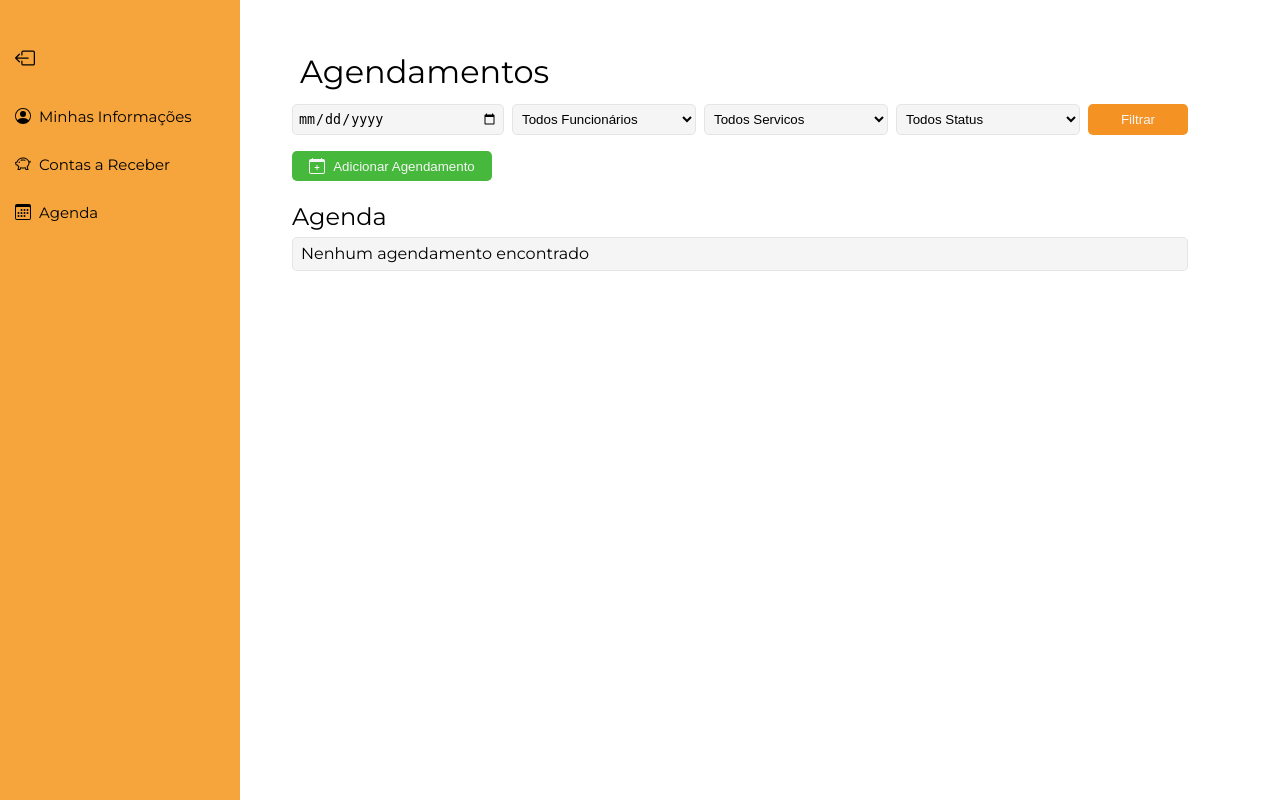
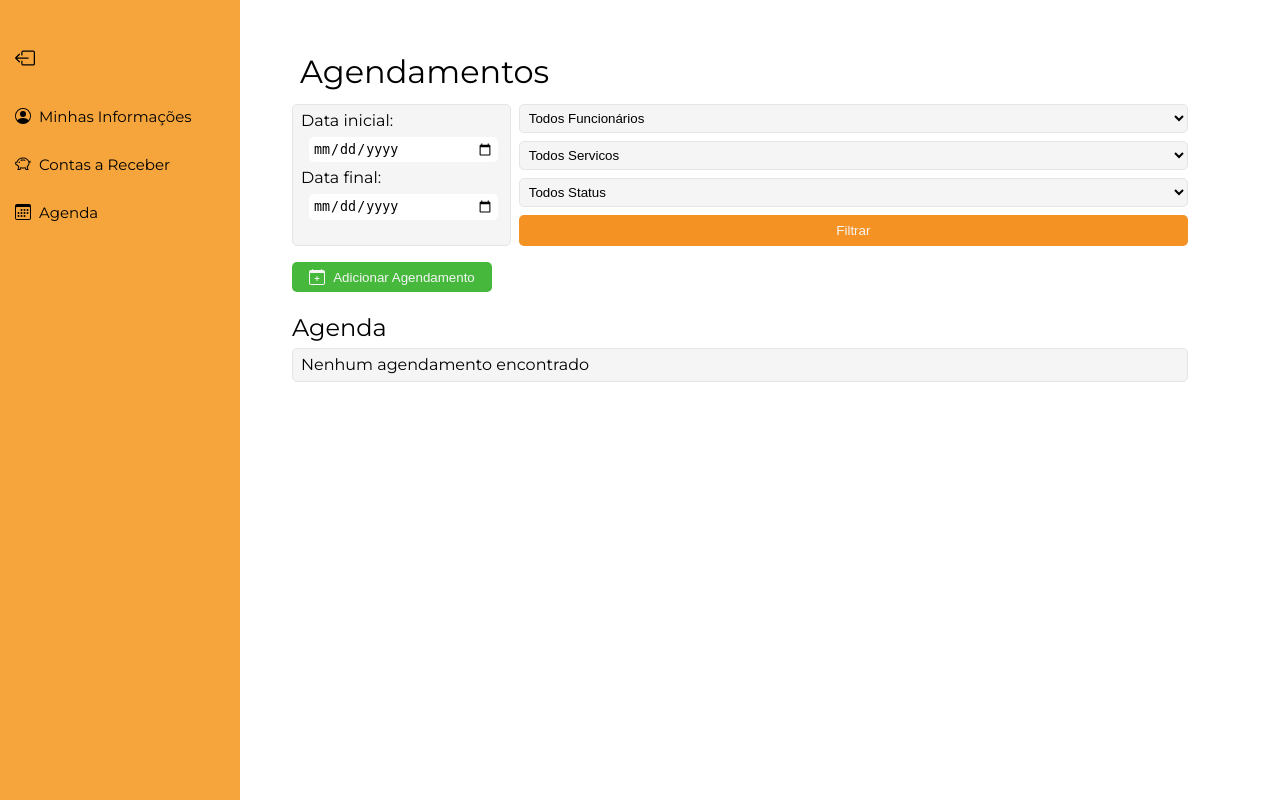
Before and after one commit to AleeLouffer-zz/ProjetoIntegradorPython, a Django app: template PIPython/templates/agendamento/agenda.html in a window 1280 px wide. Run offline with Django 3.2, Linux system fonts and the light colour scheme; the template is opened without the code that fills it, so the values that code supplies are empty.

Commit message:
Inserindo periodo de datas Agendamento - template

```diff
--- a/PIPython/static/css/agenda.css
+++ b/PIPython/static/css/agenda.css
@@ -87,7 +87,54 @@
 	width: 100%;
 }
 
+.filtros__select--agendamento{
+	display: flex;
+	flex-direction: column;
+	gap: 8px;
+
+	width: 100%;
+}
+
+.filtro--datas--agendamento{
+	display: flex;
+	flex-direction: column;
+
+	padding: 8px;
+
+	width: 100%;
+
+	color: black;
+
+	background-color: whitesmoke;
+
+	border-radius: 5px;
+	border: 1px solid var(--cinza-claro);
+
+	cursor: pointer;
+}
+
+.filtro--datas--inputs--agendamento{
+	width: 100%;
+
+	display: flex;
+	flex-direction: column;
+	align-items: left;
+
+	cursor: initial;
+}
+
+.filtro--datas--input--agendamento {
+	width: 90%;
+
+	margin: 8px;
+	padding: 4px;
+	border-radius: 5px;
+}
+
 @media screen and (min-width: 1115px) {
+	.filtro--datas--agendamento{
+		width: 30%;
+	}
 	.filtros__agendamento{
 		flex-direction: row;
 	}
--- a/PIPython/templates/agendamento/agenda.html
+++ b/PIPython/templates/agendamento/agenda.html
@@ -7,8 +7,15 @@
       <h1 class="titulo"> Agendamentos </h1>
       <form action="{% url 'Agendador:tela_agenda' %}" method="POST"> {% csrf_token %}
         <div class="filtros__agendamento">
-          <input type="date" name="data" id="input__data__sem__label" />
-
+          <div class="filtro--datas--agendamento">
+            <div class="filtro--datas--inputs--agendamento">
+                <h3>Data inicial:</h3>
+                <input type="date" class="filtro--datas--input--agendamento" name="data_inicial--agendamento">
+                <h3>Data final:</h3>
+                <input type="date" class="filtro--datas--input--agendamento" name="data_final--agendamento">
+            </div>
+          </div>
+          <div class="filtros__select--agendamento">
             <select id="funcionario" name="funcionario" class="select">
               <option>Todos Funcionários</option>
               {% for funcionario in funcionarios %}
@@ -30,6 +37,7 @@
             </select>
 
             <button type="submit" class="btn btn__filtrar pequeno"> Filtrar </button>
+          </div>
         </div>
       </form>
       <form action="{% url 'Agendador:tela_adicionar_agendamento' %}" method="POST"> {% csrf_token %}
```
Lines whose indentation alone changed are shown as unchanged.
